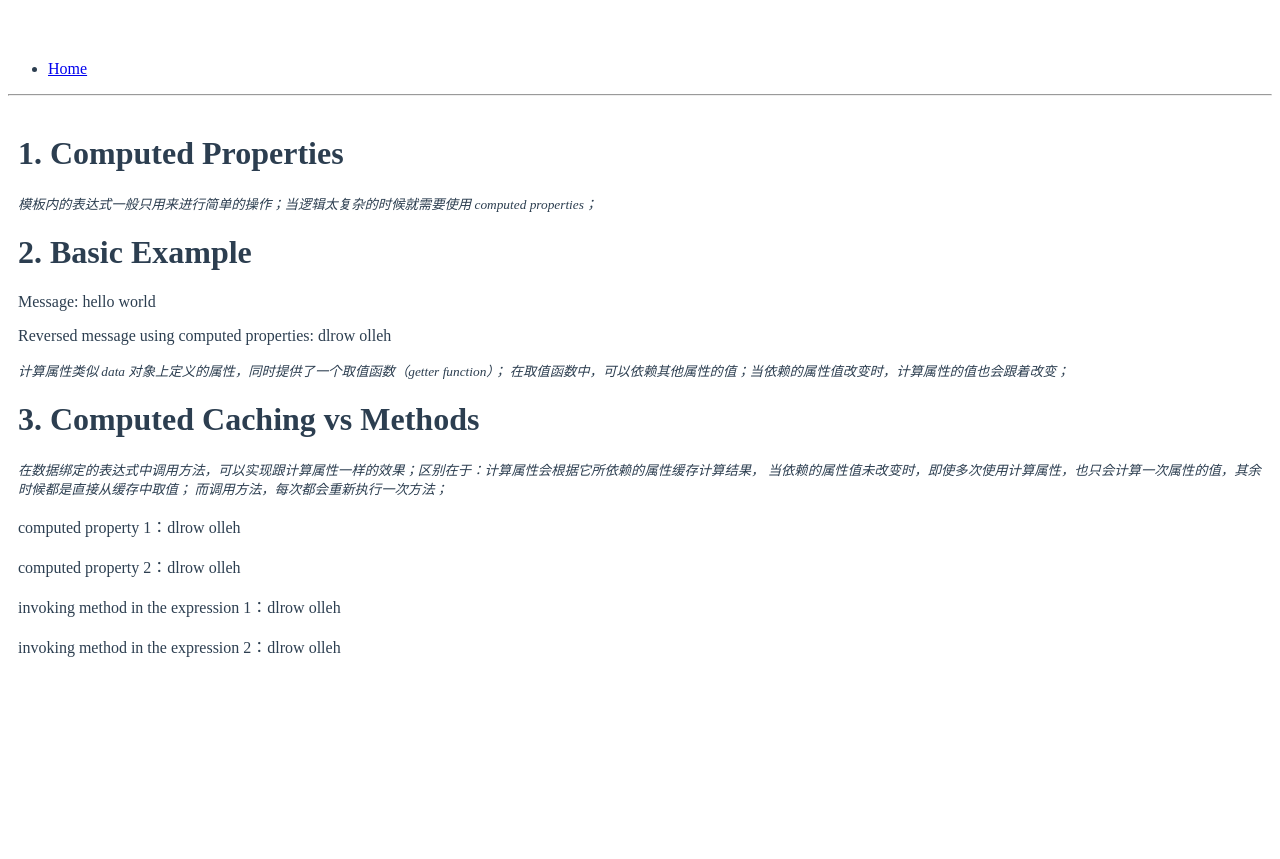
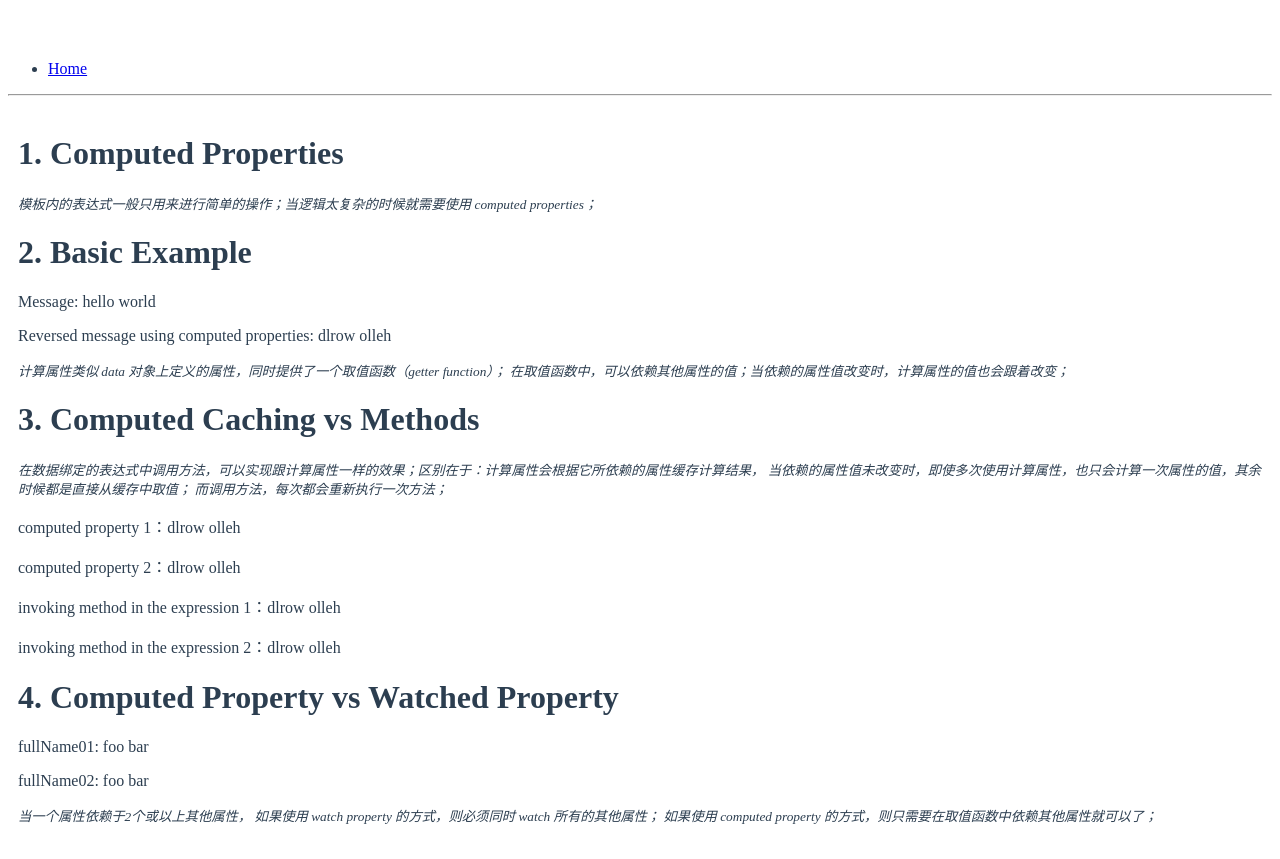
Before and after one commit to luotaoyeah/learning-vue, a Vue app: page /#/guide/computed-properties in a window 1280 px wide. Before the commit the page ends 800 px from the top, so only its background shows below. Built offline with nearby package versions, Linux system fonts and the light colour scheme.

Commit message:
computed properties: vs watch property

```diff
--- /dev/null
+++ b/src/doc/guide/computed-properties-and-watchers/computed-properties/computed-properties-vs-watched-property.vue
@@ -0,0 +1,49 @@
+<template>
+  <div>
+    <h1>4. Computed Property vs Watched Property</h1>
+    <p>fullName01: {{fullName01}}</p>
+    <p>fullName02: {{fullName02}}</p>
+    <p>
+      <small>
+        <i>
+          当一个属性依赖于2个或以上其他属性，
+          如果使用 watch property 的方式，则必须同时 watch 所有的其他属性；
+          如果使用 computed property 的方式，则只需要在取值函数中依赖其他属性就可以了；
+        </i>
+      </small>
+    </p>
+  </div>
+</template>
+<script>
+export default {
+  data() {
+    return {
+      firstName01: "foo",
+      lastName01: "bar",
+      fullName01: "foo bar",
+      firstName02: "foo",
+      lastName02: "bar"
+    };
+  },
+  computed: {
+    fullName02() {
+      return this.firstName02 + " " + this.lastName02;
+    }
+  },
+  watch: {
+    firstName01: {
+      handler(value) {
+        this.fullName01 = value + " " + this.lastName01;
+      }
+    },
+    lastName01: {
+      hanlder(value) {
+        this.fullName01 = this.firstName01 + " " + value;
+      }
+    }
+  },
+  methods: {}
+};
+</script>
+<style scoped>
+</style>
--- a/src/doc/guide/computed-properties-and-watchers/computed-properties/index.vue
+++ b/src/doc/guide/computed-properties-and-watchers/computed-properties/index.vue
@@ -12,16 +12,19 @@
     </p>
     <ComputedPropertiesBasic></ComputedPropertiesBasic>
     <ComputedPropertiesVsMethod></ComputedPropertiesVsMethod>
+    <ComputedPropertiesVsWatchedProperty></ComputedPropertiesVsWatchedProperty>
   </div>
 </template>
 <script>
 import ComputedPropertiesBasic from "./computed-properties-basic";
 import ComputedPropertiesVsMethod from "./computed-properties-vs-method";
+import ComputedPropertiesVsWatchedProperty from "./computed-properties-vs-watched-property";
 
 export default {
   components: {
     ComputedPropertiesBasic,
-    ComputedPropertiesVsMethod
+    ComputedPropertiesVsMethod,
+    ComputedPropertiesVsWatchedProperty
   }
 };
 </script>
```
